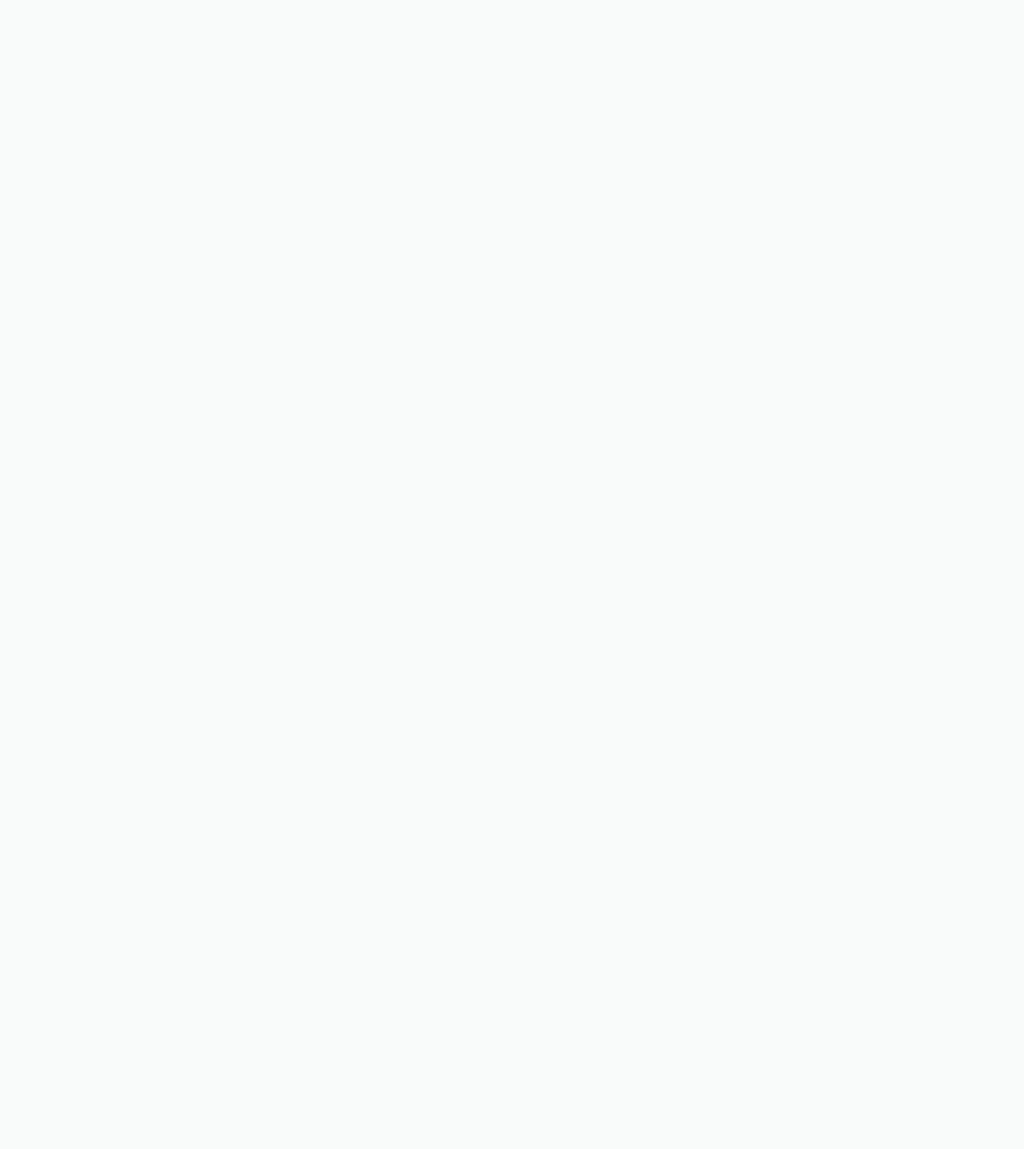
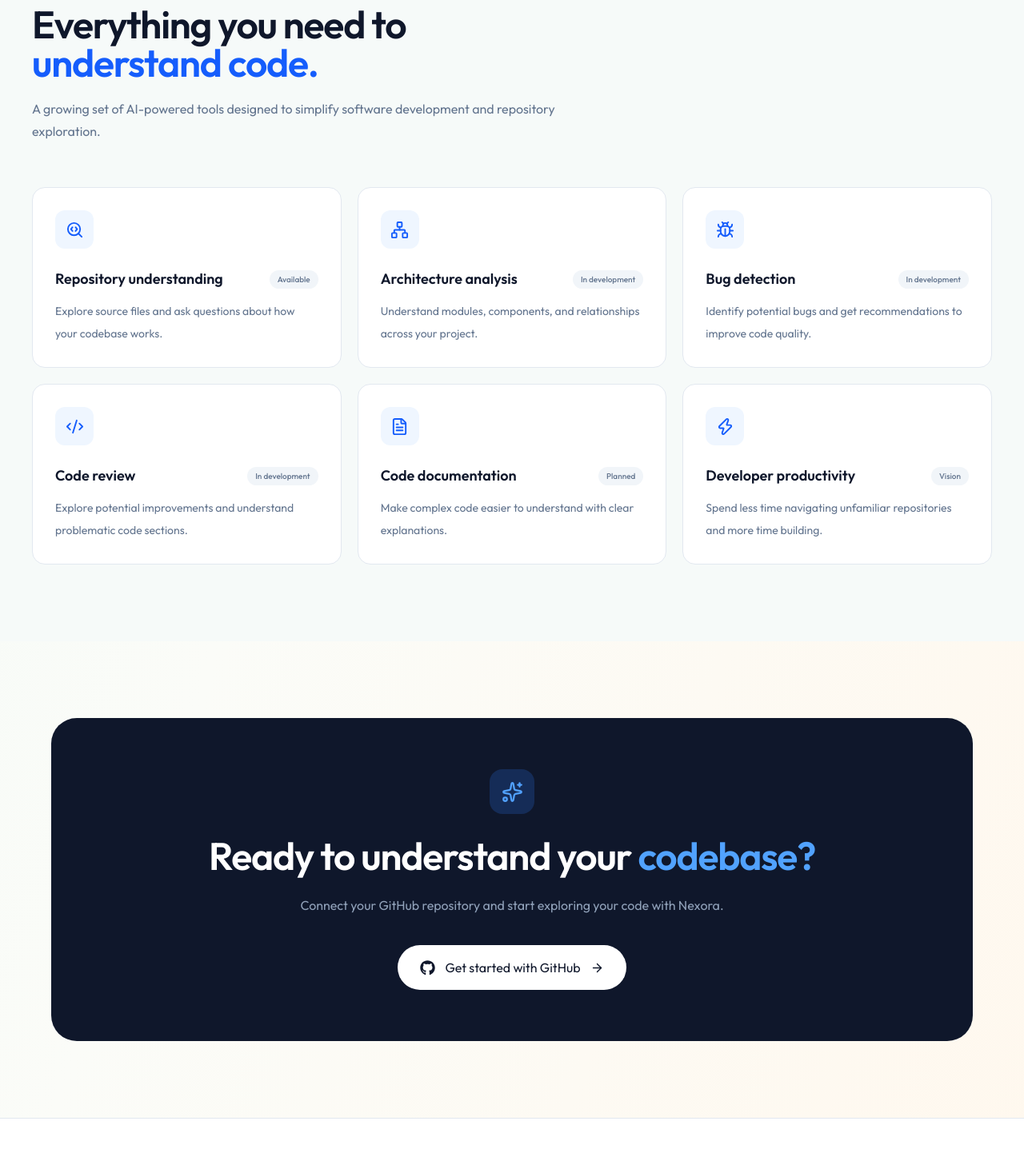
Before and after one commit to Vedanshjoshi05/ai-engineering-copilot, a React app in the folder frontend/: page / in a window 1280 px wide. Shown: the part 2080-3517 px from the top of the page at 80% size. Before the commit the page ends 1950 px from the top, so only its background shows below. Built offline with nearby package versions, Linux system fonts and the light colour scheme; the HTML template or start-up script is replaced by a standard one.

Commit message:
Add features and CTA to home page
Build out the landing page with feature highlights, a GitHub call to action, and a branded footer.

```diff
--- a/frontend/src/components/Footer.jsx
+++ b/frontend/src/components/Footer.jsx
@@ -0,0 +1,42 @@
+
+import { Code2} from 'lucide-react';
+import { FaGithub } from 'react-icons/fa';
+
+function Footer() {
+  return (
+    <footer id="about" className="border-t border-slate-200 bg-white px-6 py-10 lg:px-10">
+      <div className="mx-auto flex max-w-7xl flex-col items-center justify-between gap-6 sm:flex-row">
+
+        <a href="#" className="flex items-center gap-2">
+          <div className="flex h-9 w-9 items-center justify-center rounded-xl bg-blue-600 text-white">
+            <Code2 size={20} />
+          </div>
+
+          <span className="text-xl font-bold text-slate-900">
+            nexora<span className="text-blue-600">.</span>
+          </span>
+        </a>
+
+        <p className="text-center text-sm text-slate-500">
+          Making complex codebases easier to understand.
+        </p>
+
+        <a
+          href="https://github.com"
+          target="_blank"
+          rel="noreferrer"
+          aria-label="GitHub"
+          className="text-slate-500 transition hover:text-blue-600"
+        >
+          <FaGithub size={22} />
+        </a>
+      </div>
+
+      <div className="mx-auto mt-8 max-w-7xl border-t border-slate-100 pt-6 text-center text-xs text-slate-400">
+        © {new Date().getFullYear()} Nexora. Built for developers.
+      </div>
+    </footer>
+  );
+}
+
+export default Footer;
--- a/frontend/src/pages/Home.jsx
+++ b/frontend/src/pages/Home.jsx
@@ -2,6 +2,9 @@
 import Navbar from '../components/Navbar';
 import Hero from '../sections/Hero';
 import HowItWorks from '../sections/HowItWorks';
+import Features from '../sections/Features';
+import CTA from '../sections/CTA';
+import Footer from '../components/Footer';
 
 function Home() {
   return (
@@ -9,6 +12,9 @@ function Home() {
       <Navbar />
       <Hero />
       <HowItWorks />
+      <Features/>
+      <CTA />
+      <Footer />
     </main>
   );
 }
--- a/frontend/src/sections/CTA.jsx
+++ b/frontend/src/sections/CTA.jsx
@@ -0,0 +1,40 @@
+
+import { ArrowRight, Sparkles } from 'lucide-react';
+import { FaGithub } from 'react-icons/fa';
+
+function CTA() {
+  return (
+    <section id="connect" className="px-6 py-24 lg:px-10">
+      <div className="mx-auto max-w-6xl overflow-hidden rounded-[2rem] bg-slate-900 px-7 py-16 text-center sm:px-12">
+
+        <div className="mx-auto flex h-14 w-14 items-center justify-center rounded-2xl bg-blue-500/20 text-blue-400">
+          <Sparkles size={27} />
+        </div>
+
+        <h2 className="mx-auto mt-7 max-w-3xl text-3xl font-semibold tracking-tight text-white sm:text-5xl">
+          Ready to understand your
+          <span className="text-blue-400"> codebase?</span>
+        </h2>
+
+        <p className="mx-auto mt-6 max-w-xl leading-7 text-slate-400">
+          Connect your GitHub repository and start exploring
+          your code with Nexora.
+        </p>
+
+        <a
+          href="https://github.com"
+          target="_blank"
+          rel="noreferrer"
+          className="mx-auto mt-9 inline-flex items-center gap-3 rounded-full bg-white px-7 py-4 text-sm font-semibold text-slate-900 transition hover:-translate-y-1 hover:bg-blue-50"
+        >
+          <FaGithub size={19} />
+          Get started with GitHub
+          <ArrowRight size={17} />
+        </a>
+
+      </div>
+    </section>
+  );
+}
+
+export default CTA;
--- a/frontend/src/sections/Features.jsx
+++ b/frontend/src/sections/Features.jsx
@@ -0,0 +1,113 @@
+
+import {
+  SearchCode,
+  Network,
+  Bug,
+  Code2,
+  FileText,
+  Zap,
+} from 'lucide-react';
+
+const features = [
+  {
+    icon: SearchCode,
+    title: 'Repository understanding',
+    description:
+      'Explore source files and ask questions about how your codebase works.',
+    status: 'Available',
+  },
+  {
+    icon: Network,
+    title: 'Architecture analysis',
+    description:
+      'Understand modules, components, and relationships across your project.',
+    status: 'In development',
+  },
+  {
+    icon: Bug,
+    title: 'Bug detection',
+    description:
+      'Identify potential bugs and get recommendations to improve code quality.',
+    status: 'In development',
+  },
+  {
+    icon: Code2,
+    title: 'Code review',
+    description:
+      'Explore potential improvements and understand problematic code sections.',
+    status: 'In development',
+  },
+  {
+    icon: FileText,
+    title: 'Code documentation',
+    description:
+      'Make complex code easier to understand with clear explanations.',
+    status: 'Planned',
+  },
+  {
+    icon: Zap,
+    title: 'Developer productivity',
+    description:
+      'Spend less time navigating unfamiliar repositories and more time building.',
+    status: 'Vision',
+  },
+];
+
+function Features() {
+  return (
+    <section id="features" className="bg-[#f6faf9] px-6 py-24 lg:px-10">
+      <div className="mx-auto max-w-7xl">
+
+        <div className="max-w-2xl">
+          <span className="text-sm font-semibold uppercase tracking-[0.2em] text-blue-600">
+            What Nexora offers
+          </span>
+
+          <h2 className="mt-4 text-3xl font-semibold tracking-tight text-slate-900 sm:text-5xl">
+            Everything you need to
+            <span className="text-blue-600"> understand code.</span>
+          </h2>
+
+          <p className="mt-5 leading-7 text-slate-500">
+            A growing set of AI-powered tools designed to simplify
+            software development and repository exploration.
+          </p>
+        </div>
+
+        <div className="mt-14 grid gap-5 sm:grid-cols-2 lg:grid-cols-3">
+          {features.map((feature) => {
+            const Icon = feature.icon;
+
+            return (
+              <div
+                key={feature.title}
+                className="rounded-2xl border border-slate-200 bg-white p-7 transition duration-300 hover:-translate-y-1 hover:border-blue-200 hover:shadow-lg hover:shadow-slate-900/5"
+              >
+                <div className="flex h-12 w-12 items-center justify-center rounded-xl bg-blue-50 text-blue-600">
+                  <Icon size={23} />
+                </div>
+
+                <div className="mt-6 flex flex-wrap items-center justify-between gap-2">
+                  <h3 className="text-lg font-semibold text-slate-900">
+                    {feature.title}
+                  </h3>
+
+                  <span className="rounded-full bg-slate-100 px-2.5 py-1 text-[10px] font-medium text-slate-500">
+                    {feature.status}
+                  </span>
+                </div>
+
+                <p className="mt-3 text-sm leading-7 text-slate-500">
+                  {feature.description}
+                </p>
+              </div>
+            );
+          })}
+        </div>
+
+      </div>
+    </section>
+  );
+}
+
+export default Features;
```
